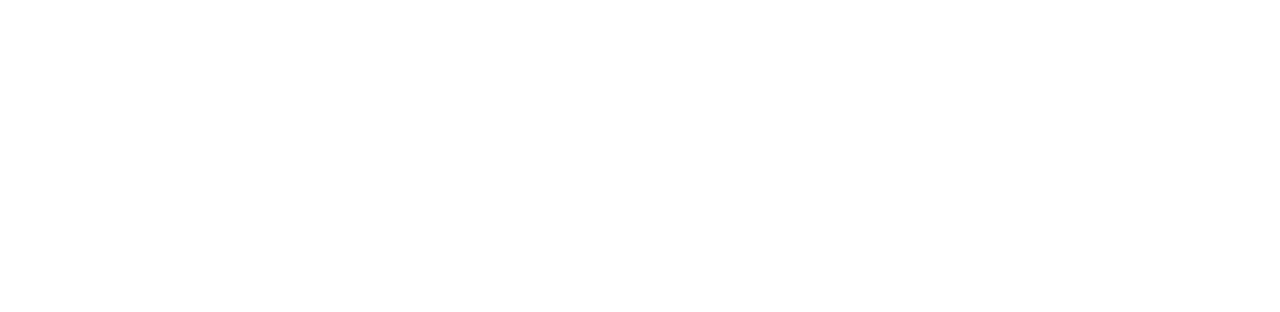
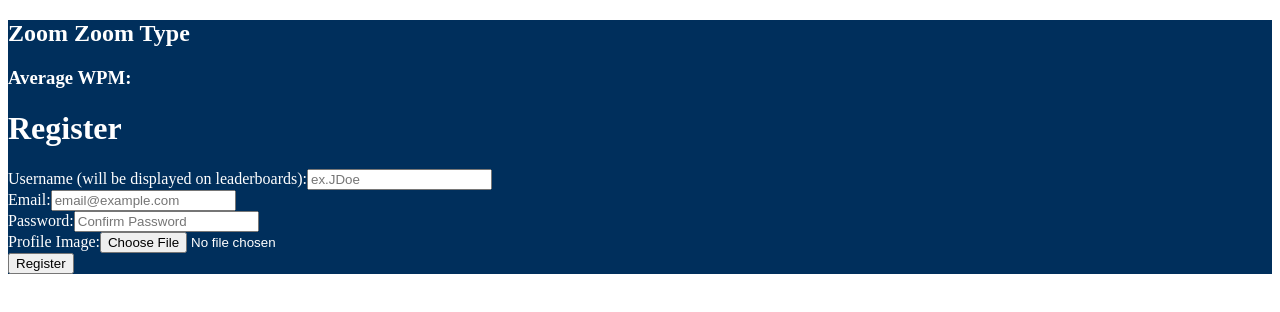
Before and after one commit to eHag-FRU/ZoomZoomType, a React (Vite) app in the folder client/: page /Register in a window 1280 px wide. Before the commit this address had no page. Shown: the top 312 px of the page. Built offline with nearby package versions, Linux system fonts and the light colour scheme.

Commit message:
Register skeleton

```diff
--- a/client/src/App.css
+++ b/client/src/App.css
@@ -0,0 +1,30 @@
+@tailwind base;
+@tailwind components;
+@tailwind utilities;
+
+/* The color pallet for the application */
+.theme-l5 {color:#000 !important; background-color:#ebf6ff !important}
+.theme-l4 {color:#000 !important; background-color:#bedfff !important}
+.theme-l3 {color:#000 !important; background-color:#7cc0ff !important}
+.theme-l2 {color:#fff !important; background-color:#3ba0ff !important}
+.theme-l1 {color:#fff !important; background-color:#0081f9 !important}
+.theme-d1 {color:#fff !important; background-color:#0055a5 !important}
+.theme-d2 {color:#fff !important; background-color:#004c93 !important}
+.theme-d3 {color:#fff !important; background-color:#004281 !important}
+.theme-d4 {color:#fff !important; background-color:#00396e !important}
+.theme-d5 {color:#fff !important; background-color:#002f5c !important}
+
+.theme-light {color:#000 !important; background-color:#ebf6ff !important}
+.theme-dark {color:#fff !important; background-color:#002f5c !important}
+.theme-action {color:#fff !important; background-color:#002f5c !important}
+
+.theme {color:#fff !important; background-color:#0060ba !important}
+.text-theme {color:#0060ba !important}
+.border-theme {border-color:#0060ba !important}
+
+.hover-theme:hover {color:#fff !important; background-color:#0060ba !important}
+.hover-text-theme:hover {color:#0060ba !important}
+.hover-border-theme:hover {border-color:#0060ba !important}
+
+.nav-anchor-visited:visited {color: #fff !important;}
+.nav-anchor-hover:hover {color:#0060ba !important}
--- a/client/src/App.jsx
+++ b/client/src/App.jsx
@@ -4,6 +4,7 @@
 import Home from './components/Home.jsx';
 import NavBar from './components/NavBar.jsx';
 import FaQ from './components/FaQ.jsx';
+import Register from './components/Register.jsx';
 
 function App() {
 
@@ -15,6 +16,7 @@
         <Route path='/' element={<Home/>}/>
         <Route path='/Home' element={<Home/>}/>
         <Route path='/FaQ' element={<Home/>}/>
+        <Route path='/Register' element={<Register/>}/>
       </Routes>
     </div>
   )
--- /dev/null
+++ b/client/src/components/Register.jsx
@@ -0,0 +1,60 @@
+import React, { useEffect, useState, useRef } from 'react';
+import { useNavigate, useLocation } from 'react-router-dom';
+import {FontAwesomeIcon} from "@fortawesome/react-fontawesome";
+
+const Register = () => {
+    return (
+        <div className="theme-d5 p-4 flex w-full items-center">
+            {/* This will hold the logo and the Title */}
+            <div className="flex items-center space-x-6 flex-1">
+                <FontAwesomeIcon icon="fa-car-on" className='text-2xl'/>
+                <h2 className='mr-6'>Zoom Zoom Type</h2>
+            </div>
+
+            <div className="flex items-center space-x-6 flex-1">
+                {/* Add the other items to the bar */}
+                <FontAwesomeIcon icon="fa-keyboard" className='text-xl'/>
+                <FontAwesomeIcon icon="fa-crown" className='mr-4'/>
+                <FontAwesomeIcon icon="fa-info-circle" className='mr-4'/>
+                <h3 className='flex items-center'>Average WPM: <p id='wpmCounter'></p></h3>
+            </div>
+
+            <div className="flex justify-end items-center space-x-6">
+                {/* Settings and Profile Icons on the far right */}
+                <a><FontAwesomeIcon icon="fa-gear"/></a>
+                <FontAwesomeIcon icon="fa-circle-user"/>
+
+            </div>
+
+            <div>
+                <form>
+                    <h1>Register</h1>
+
+                    <div>
+                        <label>Username (will be displayed on leaderboards):</label>
+                        <input type="text" placeholder="ex.JDoe" />
+                    </div>
+
+                    <div>
+                        <label>Email:</label>
+                        <input type="email" placeholder="email@example.com" />
+                    </div>
+
+                    <div>
+                        <label>Password:</label>
+                        <input type="password" placeholder="Confirm Password" />
+                    </div>
+
+                    <div>
+                        <label>Profile Image:</label>
+                        <input type="file" accept="image/*" />
+                    </div>
+
+                    <button type="submit">Register</button>
+                </form>
+            </div>
+        </div>
+    )
+}
+
+export default Register;
```
